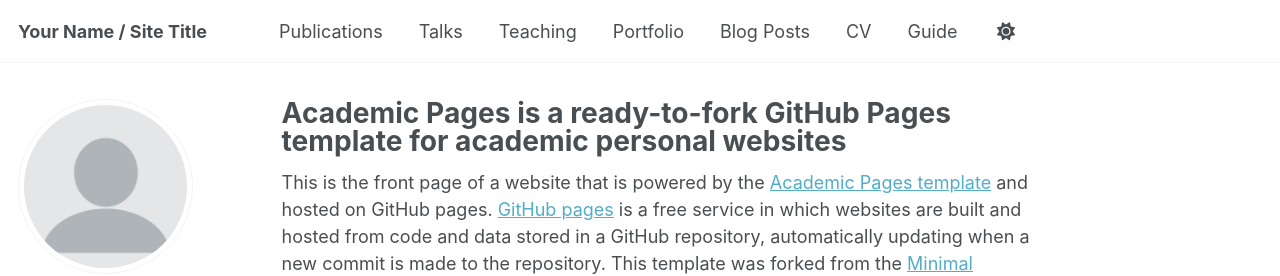
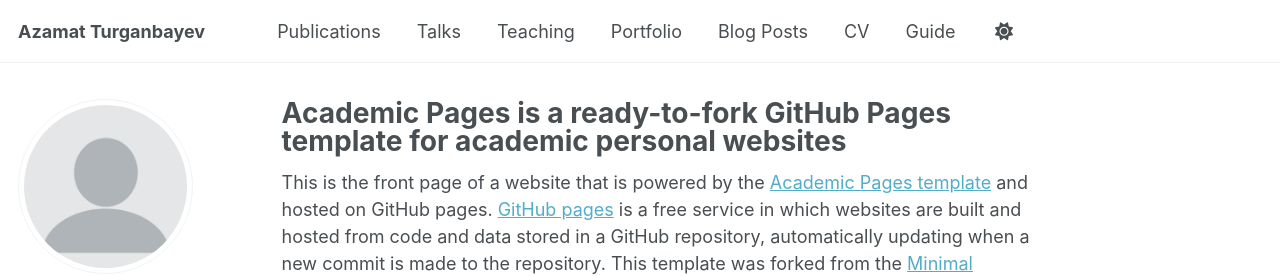
Before and after one commit to aturganbayev/aturganbayev-website-old, a Jekyll site: the page built from _pages/about.md, in a window 1280 px wide. Shown: the top 276 px of the page. Built offline with Jekyll 4.4.1, drawn with Linux system fonts in a browser that asks for light colours; some web fonts are replaced; a script bundle is joined from its source files by our own code; library files that are not in the unit come from our copies.

Commit message:
Update _config.yml

```diff
--- a/_config.yml
+++ b/_config.yml
@@ -9,7 +9,7 @@
 # Basic Site Settings
 locale                   : "en-US"
 site_theme               : "default" # the available themes options are "default", "air", "sunrise", "mint", "dirt" and "contrast"
-title                    : "Your Name / Site Title"
+title                    : "Azamat Turganbayev"
 title_separator          : "-"
 name                     : &name "Your Name"
 description              : &description "Your Name's academic portfolio"   # Update this with a general description of your site, this is the default if not overridden by a page
```
